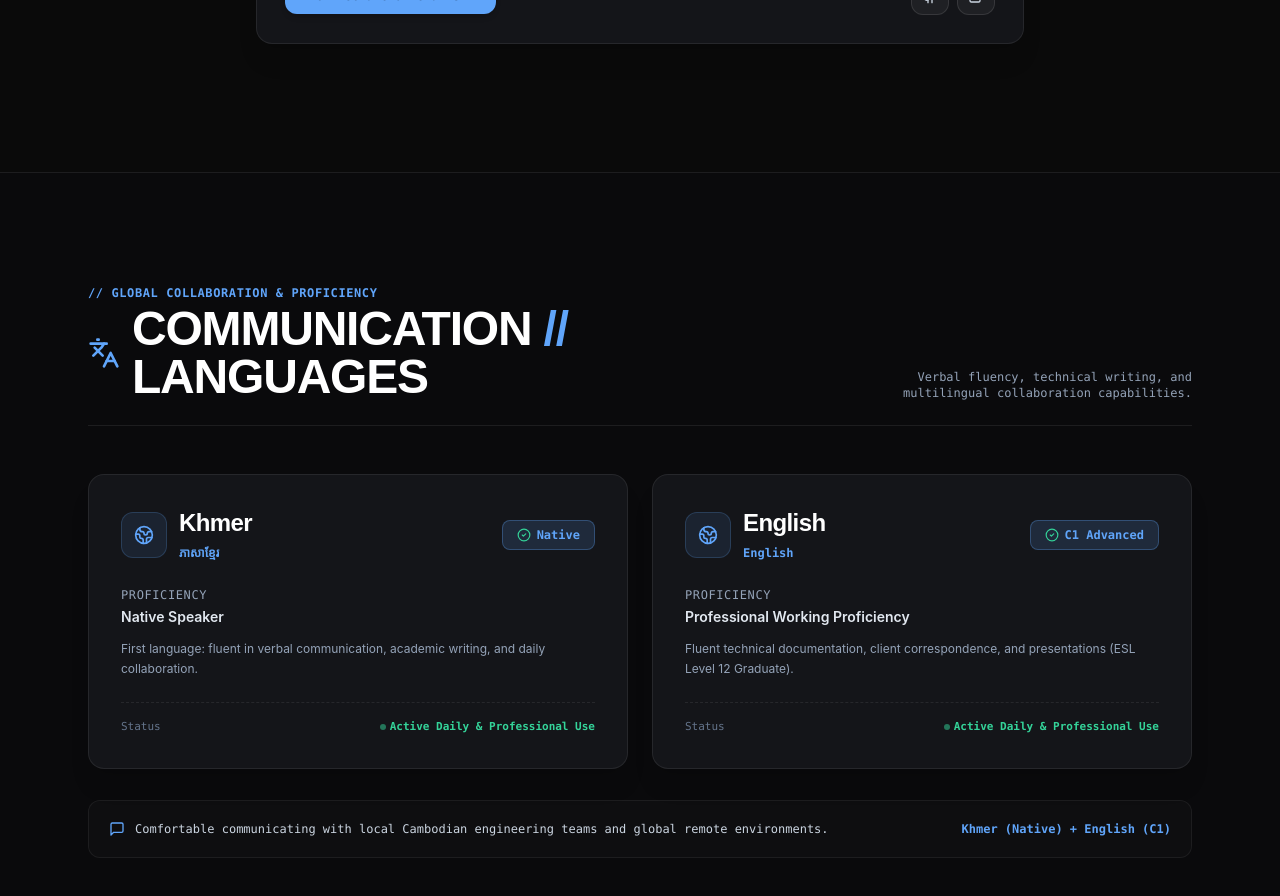
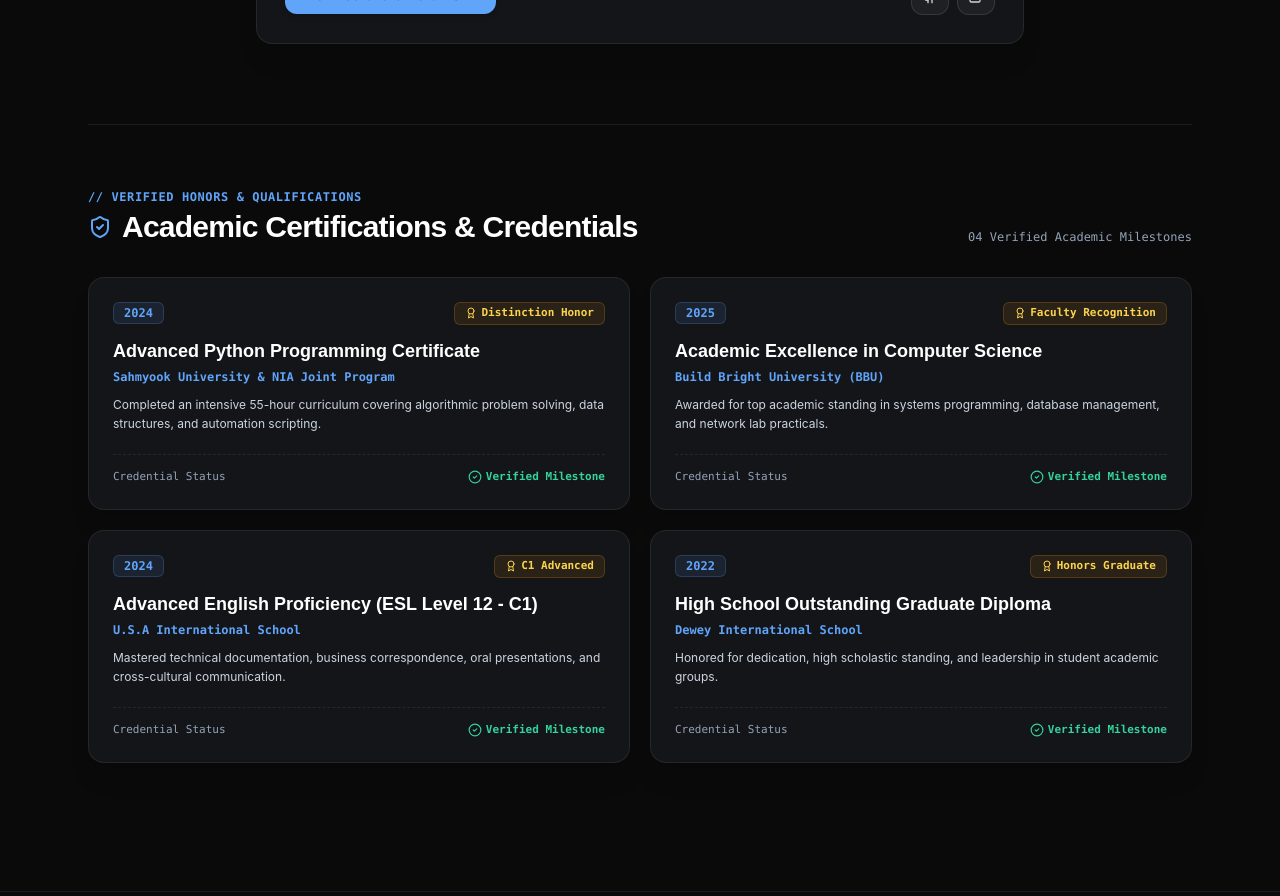
Before and after one commit to uotdalisha-gif/my_portfolio, a React (Vite) app: page / in a window 1280 px wide. Shown: the part 5540-6436 px from the top of the page. Built offline with nearby package versions, Linux system fonts and the light colour scheme; a web font is replaced by a local one.

Commit message:
Place verified academic credentials directly under project in Portfolio section

```diff
--- a/src/components/PortfolioSection.tsx
+++ b/src/components/PortfolioSection.tsx
@@ -1,6 +1,7 @@
 import React from 'react';
+import { Award, CheckCircle2, ShieldCheck } from 'lucide-react';
 import { ProjectCard } from './ProjectCard';
-import { PROJECTS_DATA } from '../data/portfolioData';
+import { PROJECTS_DATA, CERTIFICATIONS_DATA } from '../data/portfolioData';
 import { ProjectItem } from '../types/portfolio';
 import { useScrollReveal } from '../hooks/useScrollReveal';
 
@@ -67,6 +68,73 @@ export const PortfolioSection: React.FC<PortfolioSectionProps> = ({
             </div>
           ))}
         </div>
+
+        {/* Verified Academic & Professional Certifications (Directly Under Project) */}
+        <div
+          className={`mt-20 pt-16 border-t border-white/[0.08] reveal-base ${
+            isVisible ? 'reveal-active' : ''
+          }`}
+          style={{ transitionDelay: '0.25s' }}
+        >
+          <div className="flex flex-col sm:flex-row sm:items-end justify-between mb-8 gap-4">
+            <div>
+              <span className="text-xs font-mono font-bold uppercase tracking-wider text-[#60a5fa] block mb-1">
+                // VERIFIED HONORS &amp; QUALIFICATIONS
+              </span>
+              <h3 className="text-2xl sm:text-3xl font-extrabold font-display tracking-tight text-white flex items-center gap-2.5">
+                <ShieldCheck className="w-6 h-6 text-[#60a5fa]" />
+                <span>Academic Certifications &amp; Credentials</span>
+              </h3>
+            </div>
+            <span className="text-xs font-mono text-slate-400">
+              04 Verified Academic Milestones
+            </span>
+          </div>
+
+          <div className="grid grid-cols-1 md:grid-cols-2 gap-5">
+            {CERTIFICATIONS_DATA.map((cert) => (
+              <div
+                key={cert.id}
+                onMouseEnter={() => onCursorEnter?.('CERT', 'hover')}
+                onMouseLeave={onCursorLeave}
+                className="p-6 rounded-2xl bg-[#141519] border border-white/[0.08] hover:border-[#60a5fa]/40 transition-all duration-300 shadow-xl flex flex-col justify-between group hover:-translate-y-1"
+              >
+                <div>
+                  <div className="flex items-center justify-between mb-3">
+                    <span className="text-xs font-mono font-bold bg-[#60a5fa]/10 text-[#60a5fa] border border-[#60a5fa]/20 px-2.5 py-0.5 rounded-md">
+                      {cert.year}
+                    </span>
+                    <span className="text-[11px] font-mono font-bold text-amber-300 bg-amber-500/10 border border-amber-500/20 px-2.5 py-0.5 rounded-md flex items-center gap-1">
+                      <Award className="w-3 h-3" />
+                      {cert.badge}
+                    </span>
+                  </div>
+
+                  <h4 className="font-display font-bold text-base sm:text-lg text-white group-hover:text-[#60a5fa] transition-colors leading-snug">
+                    {cert.title}
+                  </h4>
+
+                  <p className="text-xs font-mono text-[#60a5fa] font-semibold mt-1">
+                    {cert.issuer}
+                  </p>
+
+                  <p className="text-xs text-slate-300 font-sans mt-2.5 leading-relaxed">
+                    {cert.description}
+                  </p>
+                </div>
+
+                <div className="mt-5 pt-3.5 border-t border-dashed border-white/[0.08] flex items-center justify-between text-[11px] font-mono text-slate-400">
+                  <span>Credential Status</span>
+                  <span className="text-emerald-400 font-bold flex items-center gap-1">
+                    <CheckCircle2 className="w-3.5 h-3.5" />
+                    Verified Milestone
+                  </span>
+                </div>
+              </div>
+            ))}
+          </div>
+        </div>
+
       </div>
     </section>
   );
--- a/src/data/portfolioData.ts
+++ b/src/data/portfolioData.ts
@@ -260,8 +260,41 @@ export const PROJECTS_DATA: ProjectItem[] = [
   }
 ];
 
-// Certifications list (kept empty until official certificates are added)
-export const CERTIFICATIONS_DATA: CertificationItem[] = [];
+// Verified academic certifications and credentials (authentic records from BBU, Sahmyook & NIA, USA ESL)
+export const CERTIFICATIONS_DATA: CertificationItem[] = [
+  {
+    id: 'cert-python-sahmyook',
+    title: 'Advanced Python Programming Certificate',
+    issuer: 'Sahmyook University & NIA Joint Program',
+    year: '2024',
+    badge: 'Distinction Honor',
+    description: 'Completed an intensive 55-hour curriculum covering algorithmic problem solving, data structures, and automation scripting.'
+  },
+  {
+    id: 'cert-bbu-excellence',
+    title: 'Academic Excellence in Computer Science',
+    issuer: 'Build Bright University (BBU)',
+    year: '2025',
+    badge: 'Faculty Recognition',
+    description: 'Awarded for top academic standing in systems programming, database management, and network lab practicals.'
+  },
+  {
+    id: 'cert-esl-c1',
+    title: 'Advanced English Proficiency (ESL Level 12 - C1)',
+    issuer: 'U.S.A International School',
+    year: '2024',
+    badge: 'C1 Advanced',
+    description: 'Mastered technical documentation, business correspondence, oral presentations, and cross-cultural communication.'
+  },
+  {
+    id: 'cert-dewey-graduate',
+    title: 'High School Outstanding Graduate Diploma',
+    issuer: 'Dewey International School',
+    year: '2022',
+    badge: 'Honors Graduate',
+    description: 'Honored for dedication, high scholastic standing, and leadership in student academic groups.'
+  }
+];
 
 export const LANGUAGES_DATA: LanguageItem[] = [
   {
```
